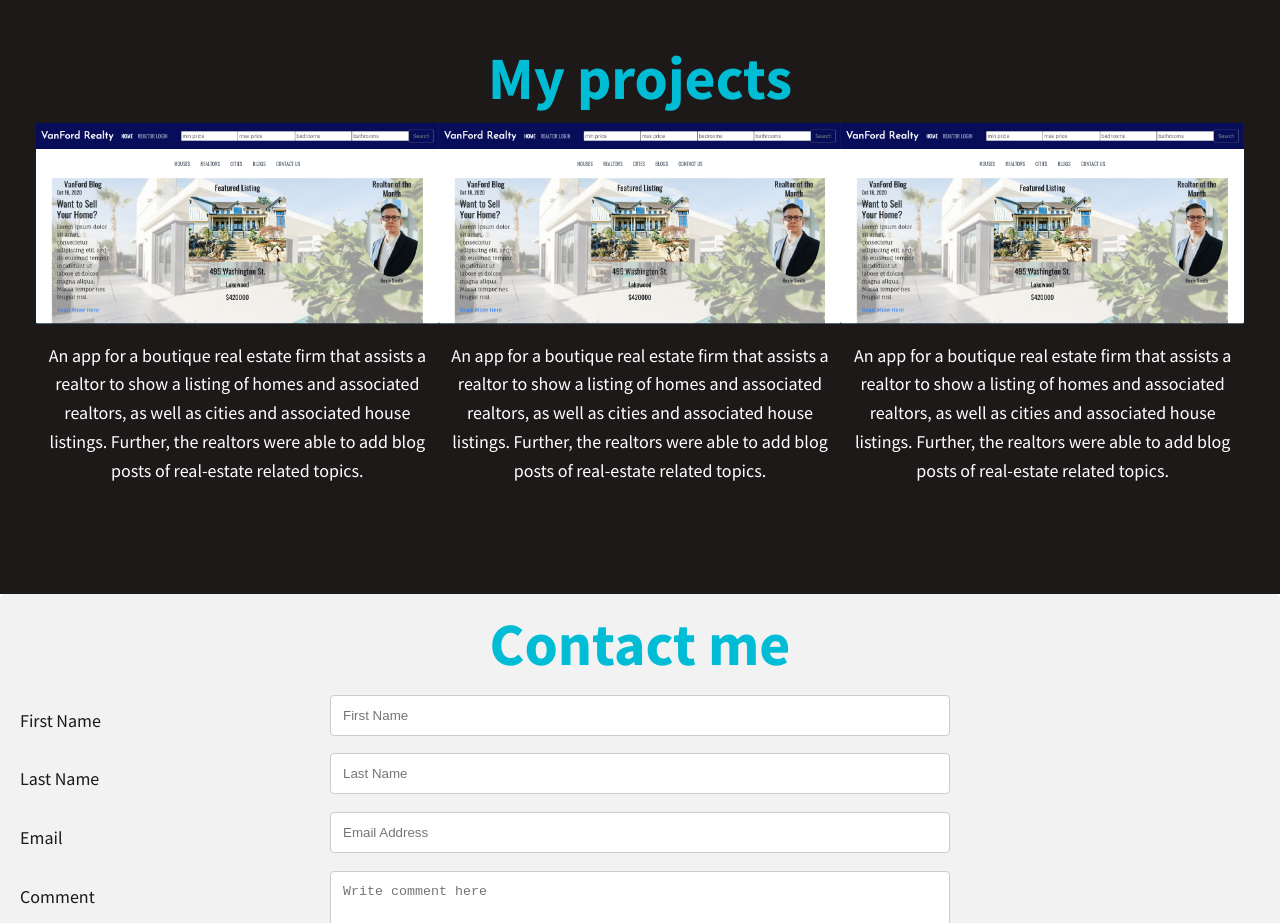
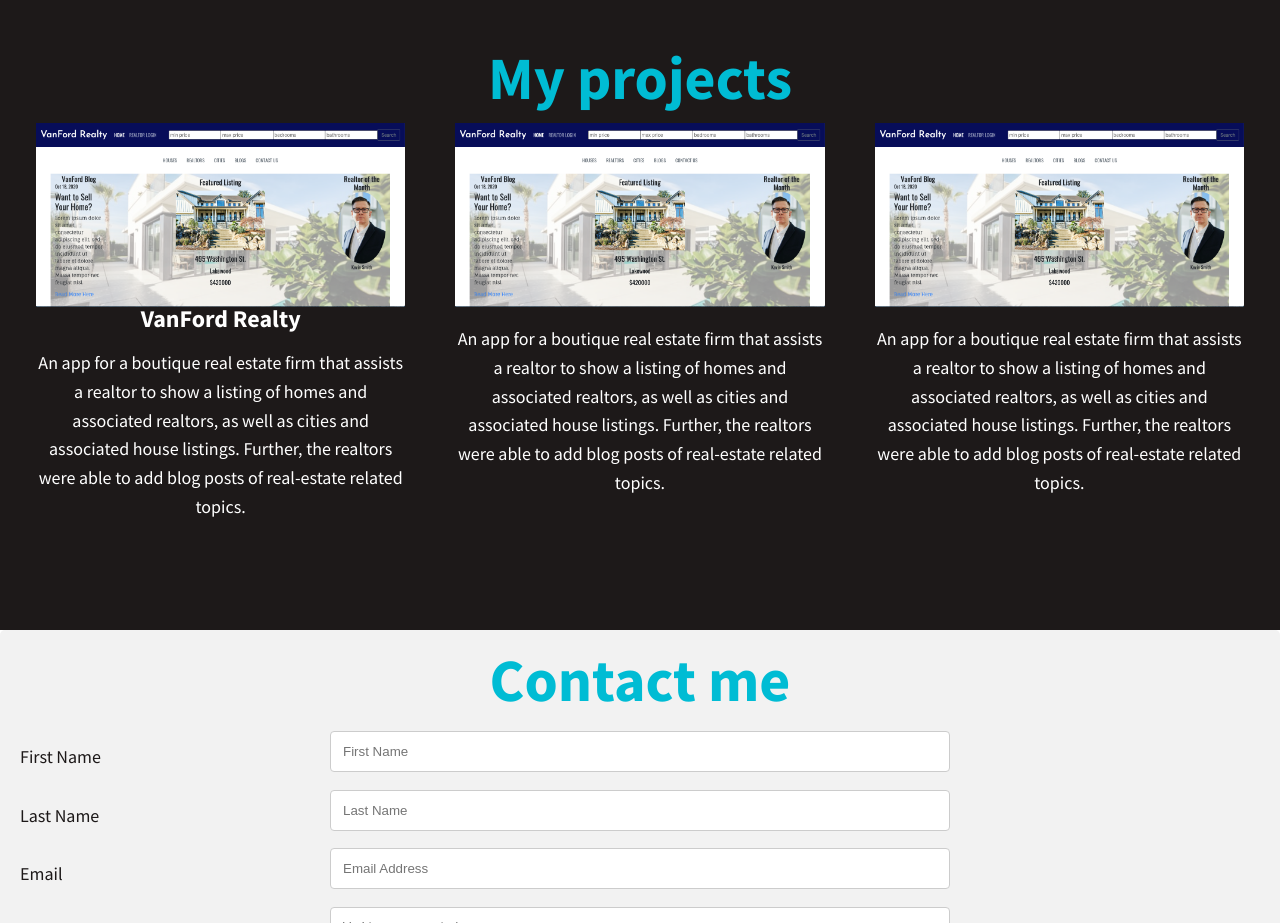
Before and after one commit to WillV1/ga_sei_portfolio, a plain HTML site: page index.html in a window 1280 px wide. Shown: the part 1100-2023 px from the top of the page. Drawn offline with Linux system fonts and the light colour scheme.

Commit message:
Update styling before navbar

```diff
--- a/css/style.css
+++ b/css/style.css
@@ -201,6 +201,7 @@ header {
 .hamburger::before {top: 6px}
 .hamburger::after {bottom: 6px}
 
+
 /* Intro Section */
 
 .intro {
@@ -294,6 +295,7 @@ header {
 .portfolio {
   display: grid;
   grid-template-columns: repeat(auto-fit, minmax(300px, 1fr));
+  grid-gap: 50px;
 }
 
 /* Form  */
--- a/index.html
+++ b/index.html
@@ -80,6 +80,7 @@
         <div class="portfolio-image">
           <img src="images/Vanford Realty.png">
         </div>
+        <h4>VanFord Realty</h4>
         <p>An app for a boutique real estate firm that assists
           a realtor to show a listing of homes and associated realtors, as well as cities
           and associated house listings. Further, the realtors were able to add blog posts
```
